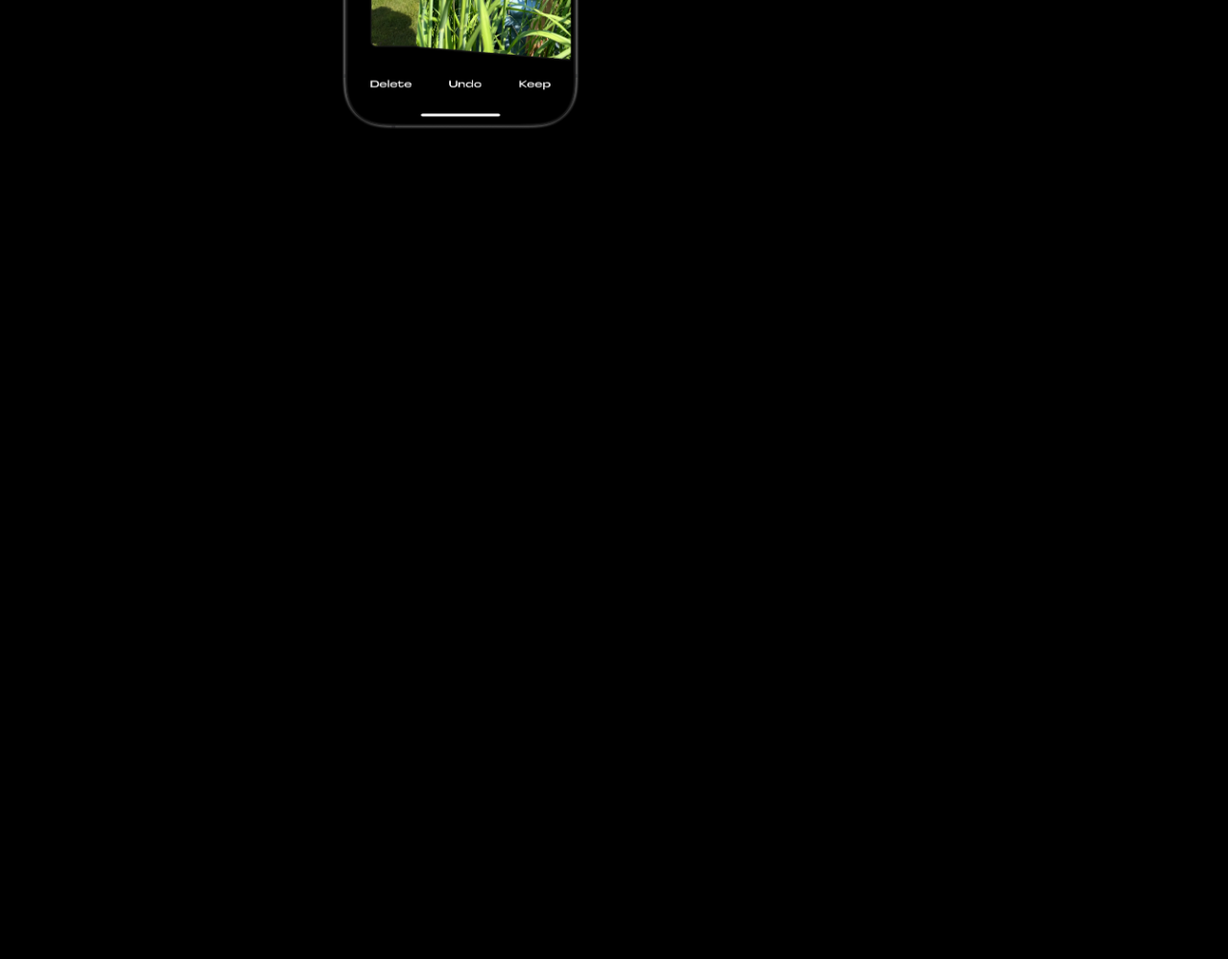
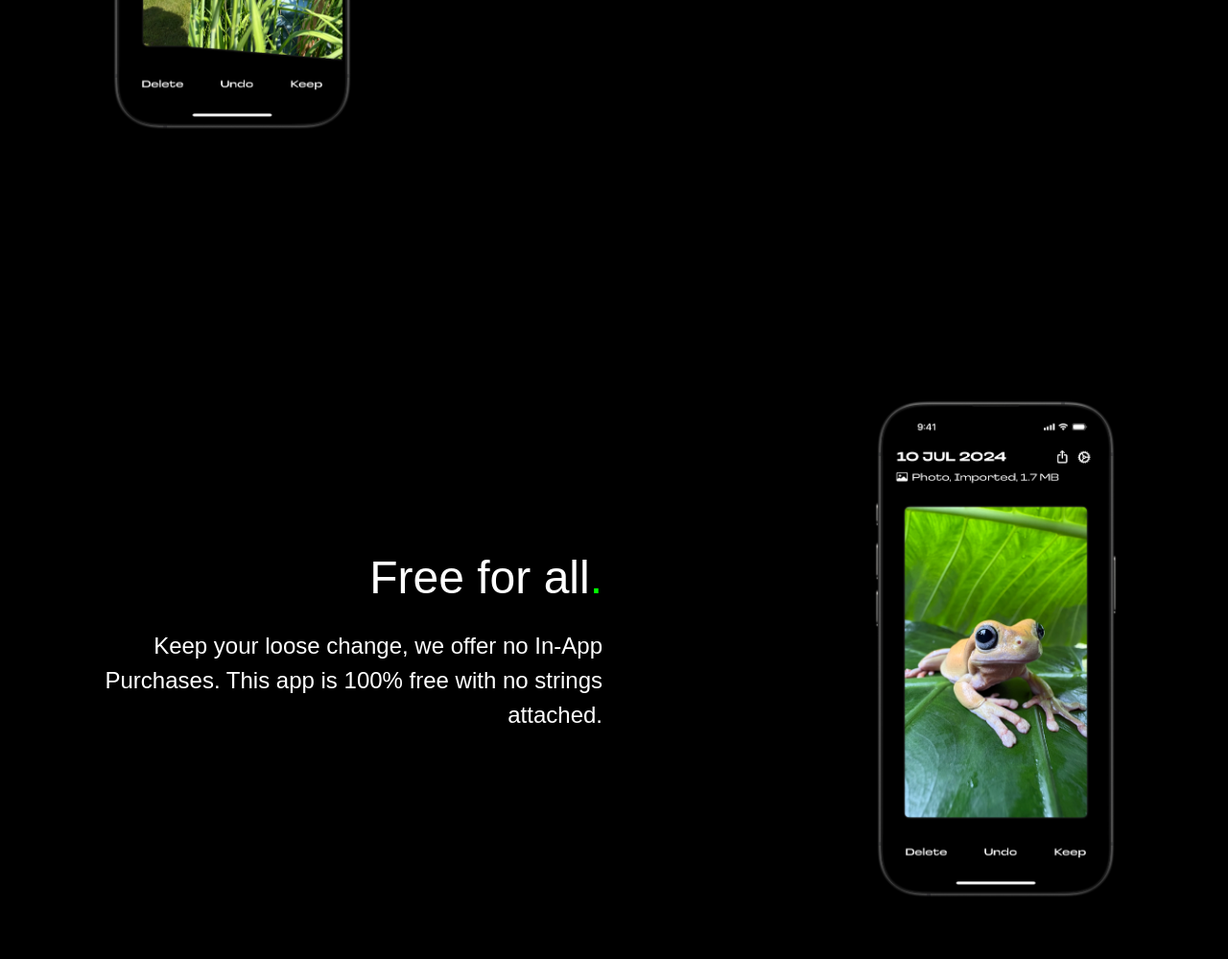
Before and after one commit to swipedapp/server, a website: page public/index.html in a window 1280 px wide. Shown: the part 1324-2323 px from the top of the page at 96% size. Before the commit the page ends 1600 px from the top, so only its background shows below. Drawn offline with nearby package versions, Linux system fonts and the light colour scheme; no server answers; a web font is replaced by a local one.

Commit message:
Added: public/images/swiped_promo_web_2.webp Modified: public/index.html

```diff
--- a/public/index.html
+++ b/public/index.html
@@ -45,7 +45,7 @@
             </div>
         </div>
 
-        <div class="d-flex w-100 align-items-center justify-content-center text-center text-lg-end">
+        <div class="d-flex w-100 align-items-center justify-content-center text-center text-lg-start">
             <div class="container m-4">
                 <div class="row w-100 h-100 align-items-center justify-content-center mx-auto">
                     <div class="col-lg">
@@ -60,6 +60,22 @@
                 </div>
             </div>
         </div>
+         <div class="d-flex w-100 align-items-center justify-content-center text-center text-lg-end">
+            <div class="container m-4">
+                <div class="row w-100 h-100 align-items-center justify-content-center mx-auto">
+
+
+                    <div class="col-lg-6">
+                        <h4 class="display-5 fw-medium mb-4">Free for all<span class="green">.</span></h4>
+
+                        <p class="fs-4">Keep your loose change, we offer no In-App Purchases. This app is 100% free with no strings attached.</p>
+                    </div>
+                    <div class="col-lg">
+                        <img src="images/swiped_promo_web_2.webp" alt="Screenshot" class="img-fluid" style="max-height: 80vh;">
+                    </div>
+                </div>
+            </div>
+        </div>
     </main>
 
     <script src="js/script.js"></script>
```
Also changed, not shown: public/images/swiped_promo_web_2.webp (added).
